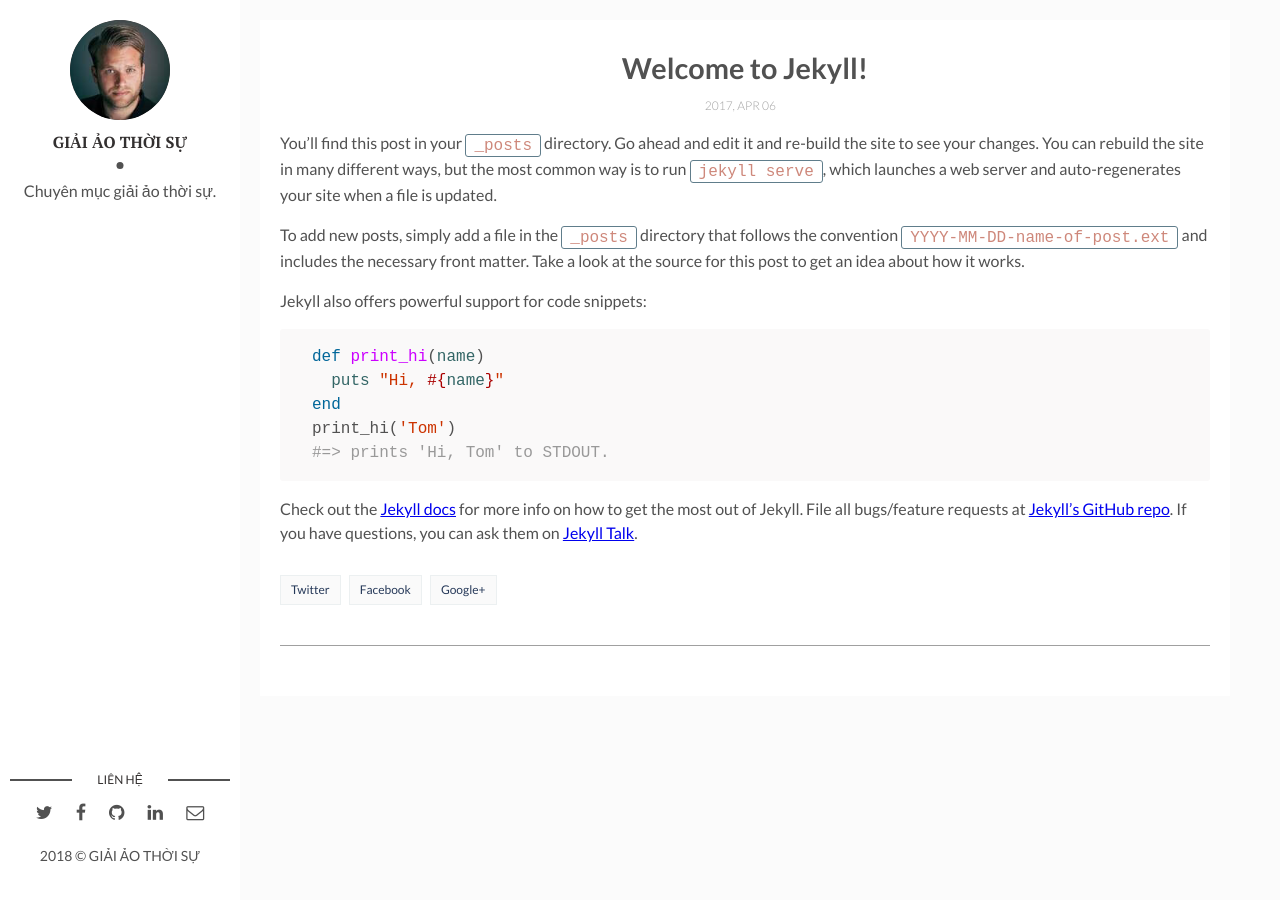
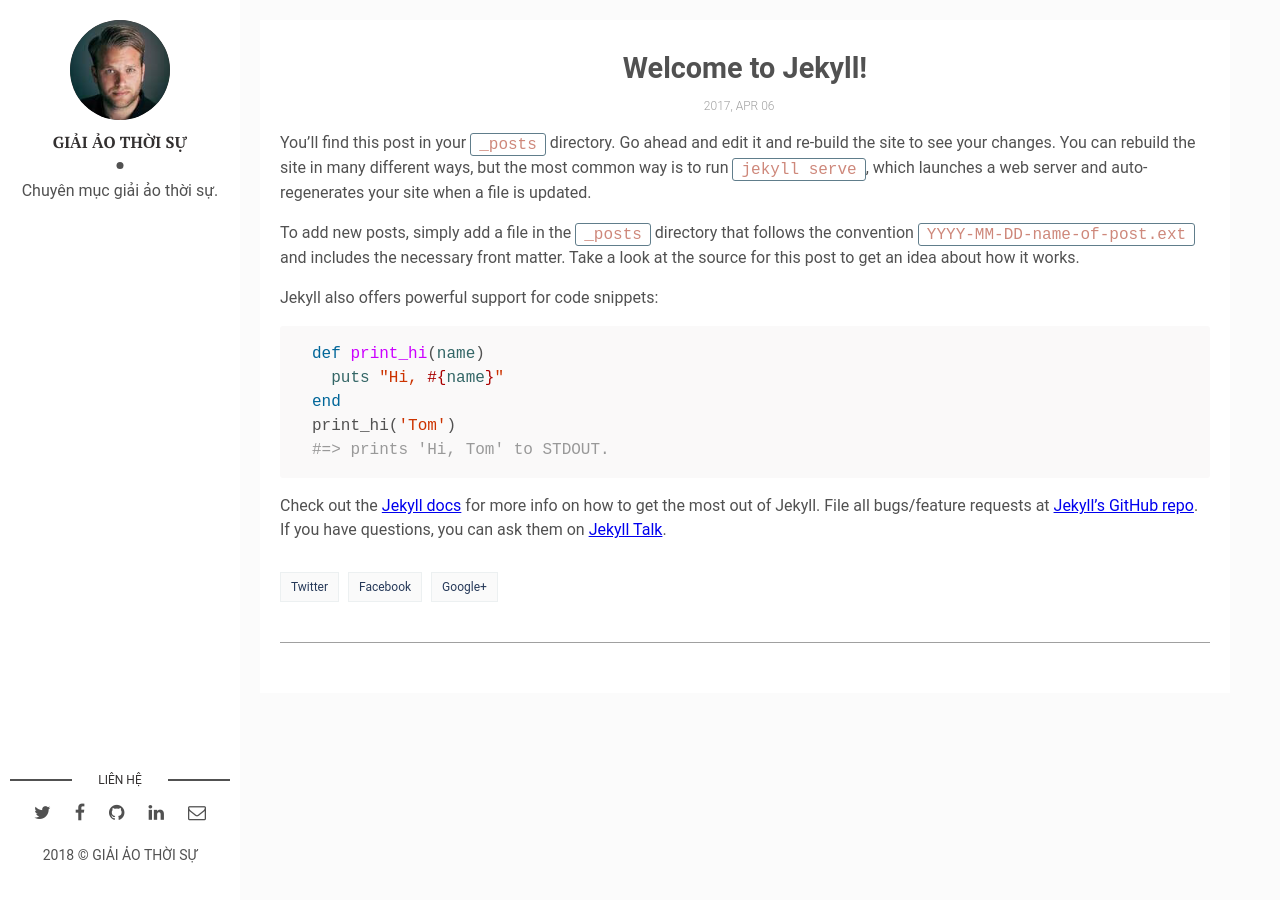
Before and after one commit to giaiaothoisu/giaiaothoisu.github.io, a Jekyll site: the page built from _posts/2017-04-06-welcome-to-jekyll.markdown, in a window 1280 px wide. Built offline with Jekyll 4.4.1, drawn with Linux system fonts in a browser that asks for light colours; comment, search, counter and statistics services are not loaded.

Commit message:
Edit style post -3

```diff
--- a/assets/css/main.css
+++ b/assets/css/main.css
@@ -773,7 +773,7 @@
 }
 
 body {
-  font-family: 'Lato', sans-serif;
+  font-family: 'Roboto', sans-serif;
   color: #515151;
   background-color: #fbfbfb;
   margin: 0;
@@ -1482,5 +1482,5 @@
 }
 
 .wrap-content img {
-  text-align: center;
+    width: 100%;
 }
```
